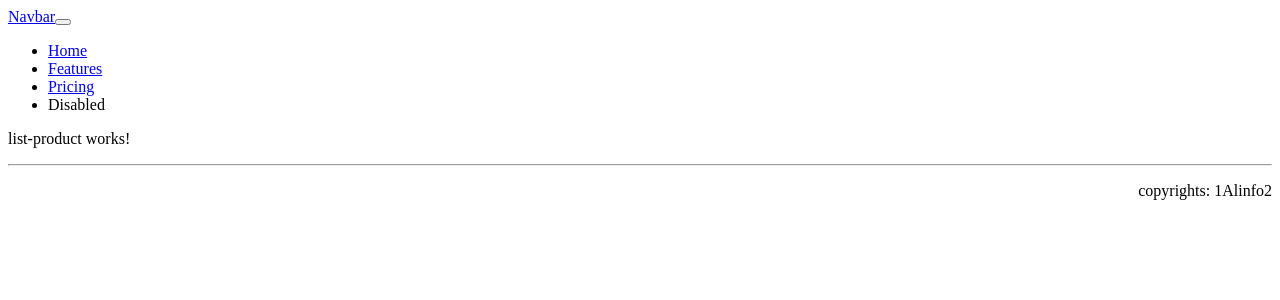
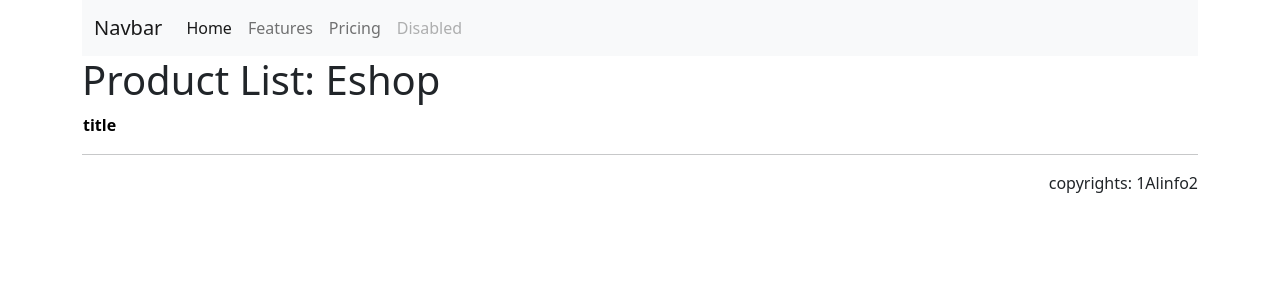
Before and after one commit to badi3a/Alinfo1, an Angular app: page / in a window 1280 px wide. Shown: the top 300 px of the page. Built offline with nearby package versions, Linux system fonts and the light colour scheme.

Commit message:
last update session3

```diff
--- a/src/app/app.component.html
+++ b/src/app/app.component.html
@@ -1,5 +1,6 @@
-<app-header></app-header>
-<app-list-product></app-list-product>
-
-<hr>
-<p>copyrights: 1Alinfo2</p>
+<div class="container">
+  <app-header></app-header>
+  <app-list-product></app-list-product>
+  <hr>
+  <p>copyrights: 1Alinfo2</p>
+</div>
--- a/src/app/list-product/list-product.component.html
+++ b/src/app/list-product/list-product.component.html
@@ -1 +1,4 @@
-<p>list-product works!</p>
+<h1>Product List: {{title}}</h1>
+<table class="table table-info">
+  <tr><th>title</th></tr>
+</table>
--- a/src/app/list-product/list-product.component.ts
+++ b/src/app/list-product/list-product.component.ts
@@ -6,10 +6,10 @@ import { Component, OnInit } from '@angular/core';
   styleUrls: ['./list-product.component.css']
 })
 export class ListProductComponent implements OnInit {
-
+  public title: string;
   constructor() { }
-
-  ngOnInit(): void {
+  ngOnInit():void {
+    this.title= 'Eshop';
   }
 
 }
--- a/src/styles.css
+++ b/src/styles.css
@@ -1 +1,3 @@
-/* You can add global styles to this file, and also import other style files */
+/* You can add global styles to this file,
+and also import other style files */
+@import "~bootstrap/dist/css/bootstrap.css";
--- a/tsconfig.json
+++ b/tsconfig.json
@@ -3,6 +3,7 @@
   "compileOnSave": false,
   "compilerOptions": {
     "baseUrl": "./",
+    "strictPropertyInitialization": false,
     "outDir": "./dist/out-tsc",
     "forceConsistentCasingInFileNames": true,
     "strict": true,
```
